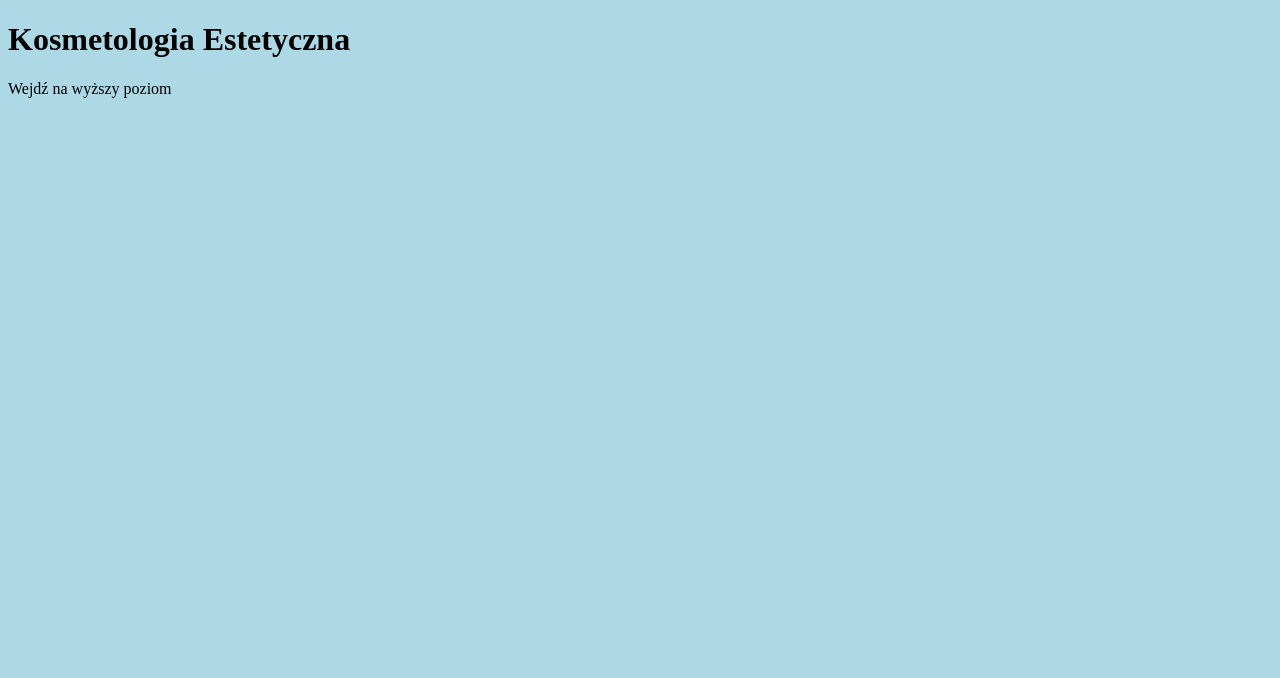
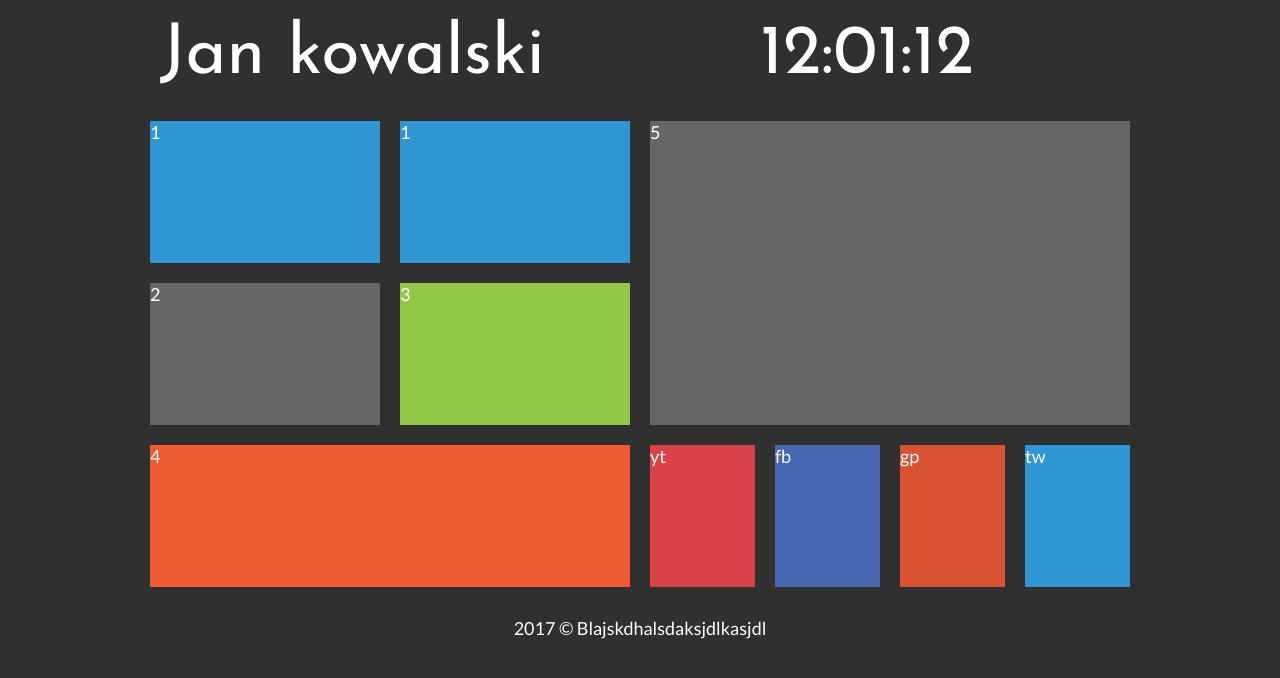
Before and after one commit to Squaess/Holiday, a plain HTML site: page www/html/index.html in a window 1280 px wide. Drawn offline with Linux system fonts and the light colour scheme.

Commit message:
Nice looking website

```diff
--- a/www/css/main.css
+++ b/www/css/main.css
@@ -1,8 +1,108 @@
 body {
-    background-color: lightblue;
+    background-color: #303030;
+    color: #FFFFFF;
+    font-family: 'Lato', sans-serif;
+    font-size: large;
 }
 
-h1 .main-header {
-    font-size: 3rem;
-    font-weight: bold;
+#container {
+    width: 1000px;
+    margin-left: auto;
+    margin-right: auto;
 }
+
+.rectangle {
+    width: 960px;
+    margin: 20px;
+    text-align: center;
+}
+
+.square {
+    width: 50%;
+    float: left;
+}
+
+#logo {
+    float: left;
+    font-family: 'Josefin Sans', sans-serif;
+    font-size: 70px;
+    width: 600px;
+    text-align: left;
+}
+
+#zegar {
+    float: left;
+    font-family: 'Josefin Sans', sans-serif;
+    font-size: 70px;
+    text-align: left;
+}
+
+.tile1 {
+    margin: 10px;
+    width: 230px;
+    height: 142px;
+    background-color: #3095d3;
+    float: left;
+}
+
+.tile2 {
+    margin: 10px;
+    width: 230px;
+    height: 142px;
+    background-color: #666666;
+    float: left;
+}
+
+.tile3 {
+    margin: 10px;
+    width: 230px;
+    height: 142px;
+    background-color: #93c748;
+    float: left;
+}
+
+.tile4 {
+    margin: 10px;
+    width: 480px;
+    height: 142px;
+    background-color: #ee5a32;
+}
+
+.tile5 {
+    margin: 10px;
+    width: 480px;
+    height: 304px;
+    background-color: #666666;
+}
+
+.yt {
+    margin: 10px;
+    width: 105px;
+    height: 142px;
+    background-color: #d94348;
+    float: left;
+}
+
+.fb {
+    margin: 10px;
+    width: 105px;
+    height: 142px;
+    background-color: #4668b3;
+    float: left;
+}
+
+.gp {
+    margin: 10px;
+    width: 105px;
+    height: 142px;
+    background-color: #d95333;
+    float: left;
+}
+
+.tw {
+    margin: 10px;
+    width: 105px;
+    height: 142px;
+    background-color: #3095d3;
+    float: left;
+}
--- a/www/html/index.html
+++ b/www/html/index.html
@@ -4,22 +4,17 @@
 <head>
 
     <meta charset="utf-8">
-    <meta name="viewport" content="width=device-width, initial-scale=1">
-
-    <!-- Latest compiled and minified CSS -->
-    <!--    <link rel="stylesheet" href="https://maxcdn.bootstrapcdn.com/bootstrap/3.3.7/css/bootstrap.min.css">
+    <meta name="description" content=""/>
+    <meta name="keywords" content="" />
+    <meta http-equiv="X-UA-Compatible" content="IE=edge,chrome=1"/>
 
     <!-- Linking my CSS file -->
     <link rel="stylesheet" href="../css/main.css" type="text/css">
 
-    <!-- jQuery library -->
-    <!--    <script src="https://ajax.googleapis.com/ajax/libs/jquery/3.2.1/jquery.min.js"></script>
+    <!-- Linking fonts -->
+    <link href="https://fonts.googleapis.com/css?family=Josefin+Sans|Lato&amp;subset=latin-ext" rel="stylesheet">
 
-    <!-- Latest compiled JavaScript -->
-    <!--    <script src="https://maxcdn.bootstrapcdn.com/bootstrap/3.3.7/js/bootstrap.min.js"></script>
--->
-
-    <title>Kosmetologia</title>
+    <title>Exercise</title>
 </head>
 
 <body>
@@ -43,9 +38,40 @@
         </div>
     </nav>
 -->
-    <div class="main-header">
-        <h1>Kosmetologia Estetyczna</h1>
-        <p>Wejdź na wyższy poziom</p>
+    <div id="container">
+        <div class="rectangle">
+            <div id="logo">
+                Jan kowalski
+            </div>
+            <div id="zegar">
+                12:01:12
+            </div>
+            <div style="clear: both;"></div>
+        </div>
+        <div class="square">
+            <div class="tile1">1</div>
+            <div class="tile1">1</div>
+            <div style="clear: both;"></div>
+
+            <div class="tile2">2</div>
+            <div class="tile3">3</div>
+            <div style="clear: both;"></div>
+
+            <div class="tile4">4</div>
+        </div>
+        <div class="square">
+            <div class="tile5">5</div>
+            <div class="yt">yt</div>
+            <div class="fb">fb</div>
+            <div class="gp">gp</div>
+            <div class="tw">tw</div>
+            <div style="clear: both;"></div>
+        </div>
+        <div style="clear: both;"></div>
+
+        <div class="rectangle">
+            2017 &copy; Blajskdhalsdaksjdlkasjdl
+        </div>
     </div>
 
 </body>
```
Also changed, not shown: www/img/alien.jpg (added), www/img/forrest.jpg (added), www/img/reklama.jpg (added), 1 other file.
